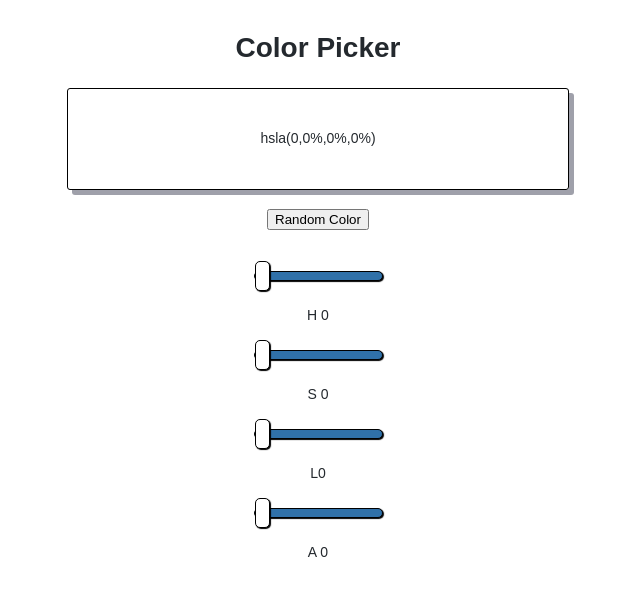
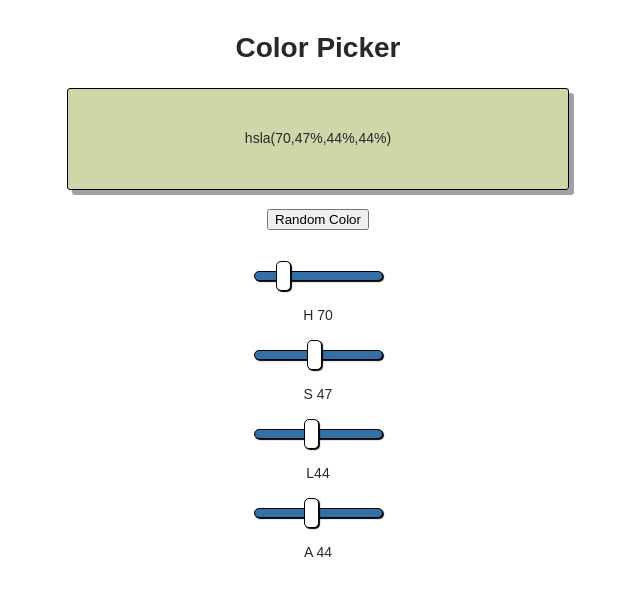
Before and after one commit to Amheisern/ColorPicker, a React (Vite) app: page / in a window 1280 px wide. Shown: the top 596 px of the page, without its empty margins (322-962 px from the left). Built offline with nearby package versions, Linux system fonts and the light colour scheme.

Commit message:
randomly loading a color

```diff
--- a/src/components/Picker.tsx
+++ b/src/components/Picker.tsx
@@ -1,10 +1,18 @@
 import React, { useState } from 'react'
 
 export function Picker() {
-  const [hueValue, hueSetValue] = useState<string | number>(0)
-  const [saturationValue, saturationSetValue] = useState<string | number>(0)
-  const [lightnessValue, lightnessSetValue] = useState<string | number>(0)
-  const [alphaValue, alphaSetValue] = useState<string | number>(0)
+  const [hueValue, hueSetValue] = useState<string | number>(
+    Math.floor(Math.random() * 361)
+  )
+  const [saturationValue, saturationSetValue] = useState<string | number>(
+    Math.floor(Math.random() * 101)
+  )
+  const [lightnessValue, lightnessSetValue] = useState<string | number>(
+    Math.floor(Math.random() * 101)
+  )
+  const [alphaValue, alphaSetValue] = useState<string | number>(
+    Math.floor(Math.random() * 101)
+  )
   const newBackgroundColor = `hsla(${hueValue},${saturationValue}%,${lightnessValue}%,${alphaValue}%)`
   const newStyle = { backgroundColor: newBackgroundColor }
 
```
